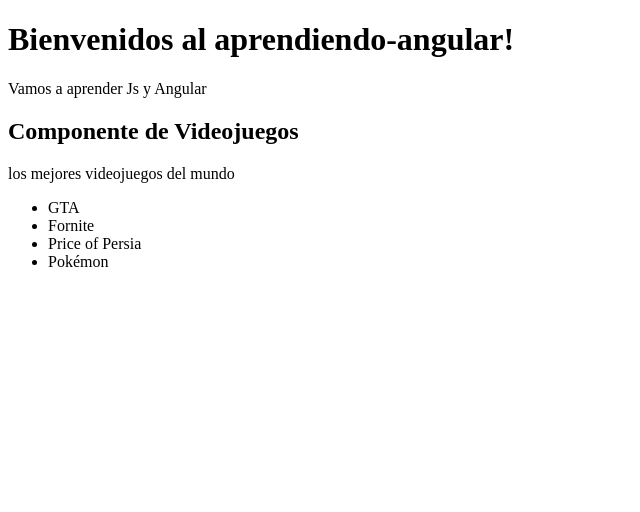
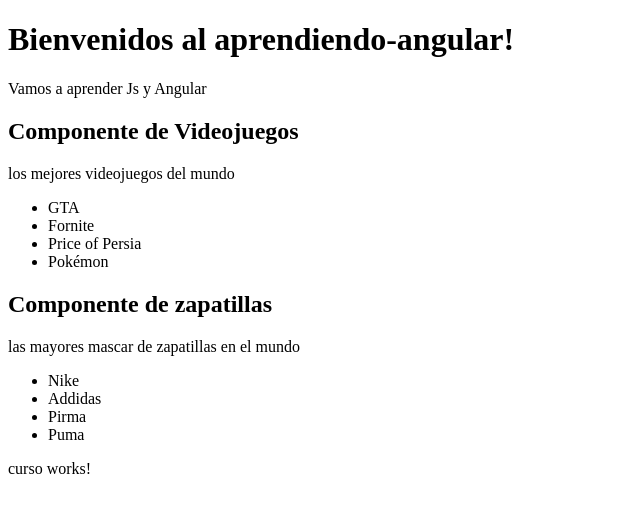
Before and after one commit to ARM-developer/PracticasAngular, an Angular app: page / in a window 1280 px wide. Shown: the top 512 px of the page, without its empty margins (0-640 px from the left). Built offline with nearby package versions, Linux system fonts and the light colour scheme.

Commit message:
componente desde consola

```diff
--- a/src/app/app.component.html
+++ b/src/app/app.component.html
@@ -5,4 +5,6 @@
   <p>Vamos a aprender Js y Angular</p>
 
   <videojuego></videojuego>
+  <zapatillas></zapatillas>
+  <curso></curso>
 </div>
--- a/src/app/app.module.ts
+++ b/src/app/app.module.ts
@@ -3,11 +3,15 @@
 
 import { AppComponent } from './app.component';
 import { VideojuegosComponent } from "./videojuego/videojuego.component";
+import { ZapatillasComponent } from "./zapatillas/zapatillas.component";
+import { CursoComponent } from './curso/curso.component';
 
 @NgModule({
   declarations: [
     AppComponent,
-    VideojuegosComponent
+    VideojuegosComponent,
+    ZapatillasComponent,
+    CursoComponent
   ],
   imports: [
     BrowserModule
--- /dev/null
+++ b/src/app/curso/curso.component.html
@@ -0,0 +1 @@
+<p>curso works!</p>
--- /dev/null
+++ b/src/app/curso/curso.component.ts
@@ -0,0 +1,15 @@
+import { Component, OnInit } from '@angular/core';
+
+@Component({
+  selector: 'curso',
+  templateUrl: './curso.component.html',
+  styleUrls: ['./curso.component.css']
+})
+export class CursoComponent implements OnInit {
+
+  constructor() { }
+
+  ngOnInit(): void {
+  }
+
+}
--- a/src/app/videojuego/videojuego.component.ts
+++ b/src/app/videojuego/videojuego.component.ts
@@ -1,4 +1,7 @@
-import { Component } from "@angular/core";
+import { Component, OnInit } from "@angular/core";
+/*Component, es el metodo que genera el componente
+oninit interfaz que obliga a crear el metodo ngOnInit el cual sera el primero en usarse despues del constructor "se sabe que el constructor es lo primero a ejecutarse en una clase"
+*/
 
 @Component({
     selector: "videojuego",
@@ -11,7 +14,10 @@
     constructor(){
         this.titulo = 'Componente de Videojuegos';
         this.listado = 'los mejores videojuegos del mundo';
-
         console.log('se ha cargado');
     }
+
+    ngOnInit(){
+        console.log('OnInit ejecutado');
+    }
 }
--- /dev/null
+++ b/src/app/zapatillas/zapatillas.component.html
@@ -0,0 +1,8 @@
+<h2>{{titulo}}</h2>
+<p>{{listado}}</p>
+<ul>
+    <li>Nike</li>
+    <li>Addidas</li>
+    <li>Pirma</li>
+    <li>Puma</li>
+</ul>
--- /dev/null
+++ b/src/app/zapatillas/zapatillas.component.ts
@@ -0,0 +1,17 @@
+import { Component } from "@angular/core";
+
+@Component({
+    selector: "zapatillas",
+    templateUrl: './zapatillas.component.html'
+})
+export class ZapatillasComponent {
+    public titulo : string;
+    public listado: string;
+
+    constructor(){
+        this.titulo = 'Componente de zapatillas';
+        this.listado = 'las mayores mascar de zapatillas en el mundo';
+
+        console.log('se ha cargado');
+    }
+}
```
Also changed, not shown: src/app/curso/curso.component.css (added), 1 other file (tests, documents, lock files or other folders).
